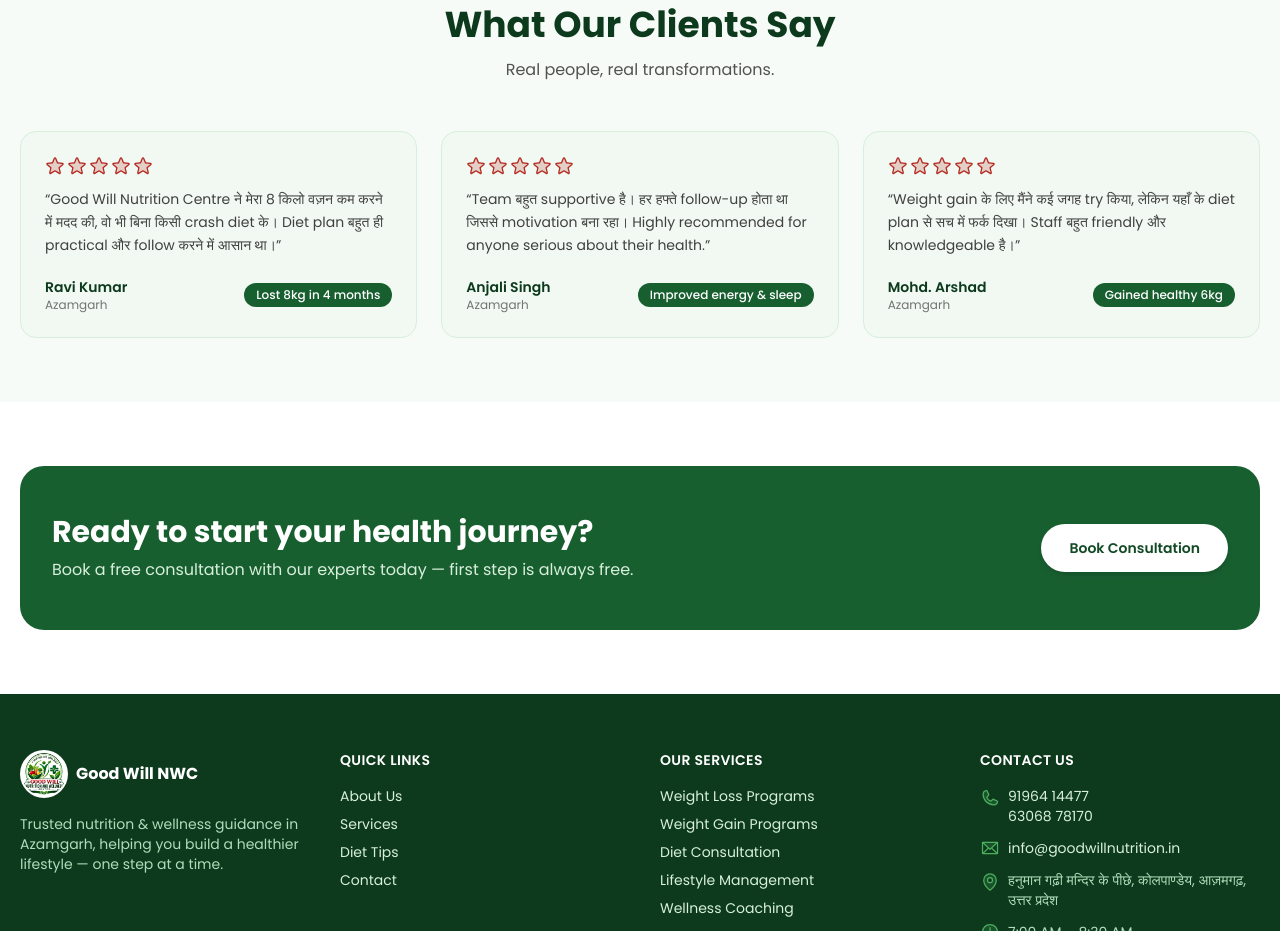
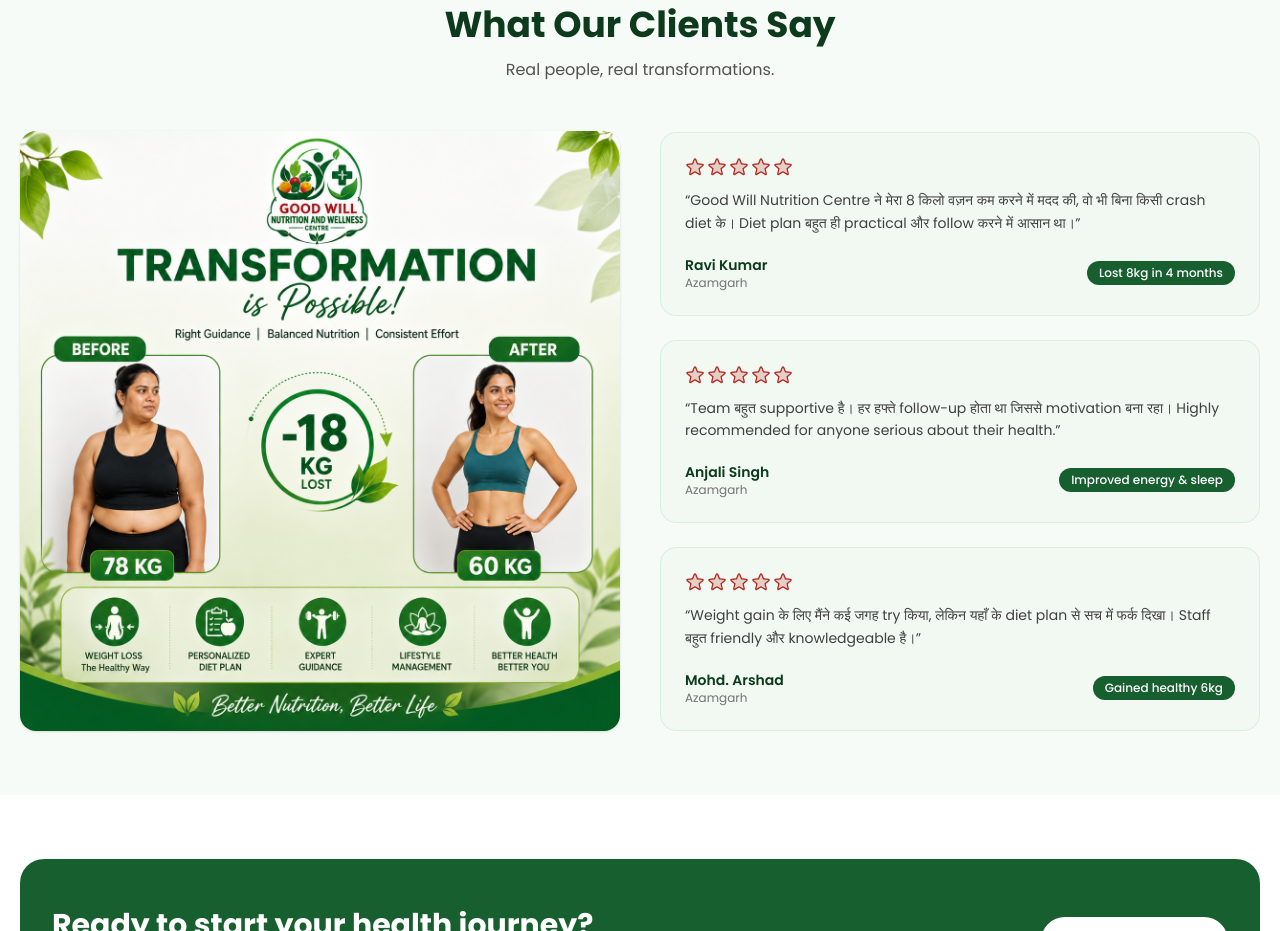
Before and after one commit to HarshPrajapati4926/GoodWillNutrition, a Next.js app: page / in a window 1280 px wide. Shown: the part 3360-4291 px from the top of the page. Built offline with nearby package versions, Linux system fonts and the light colour scheme.

Commit message:
Add transformation results image to testimonials section

```diff
--- a/src/app/page.tsx
+++ b/src/app/page.tsx
@@ -130,10 +130,22 @@
             title="What Our Clients Say"
             description="Real people, real transformations."
           />
-          <div className="mt-12 grid gap-6 md:grid-cols-3">
-            {testimonials.map((t) => (
-              <TestimonialCard key={t.name} testimonial={t} />
-            ))}
+          <div className="mt-12 grid gap-10 lg:grid-cols-2 lg:items-center">
+            <div className="overflow-hidden rounded-2xl shadow-sm">
+              <Image
+                src="/Images/transformation.png"
+                alt="Sample transformation results with the right guidance, balanced nutrition, and consistent effort"
+                width={1254}
+                height={1254}
+                className="w-full"
+                sizes="(min-width: 1024px) 560px, 100vw"
+              />
+            </div>
+            <div className="grid gap-6 sm:grid-cols-2 lg:grid-cols-1">
+              {testimonials.map((t) => (
+                <TestimonialCard key={t.name} testimonial={t} />
+              ))}
+            </div>
           </div>
         </div>
       </section>
```
Also changed, not shown: public/Images/transformation.png (added).
